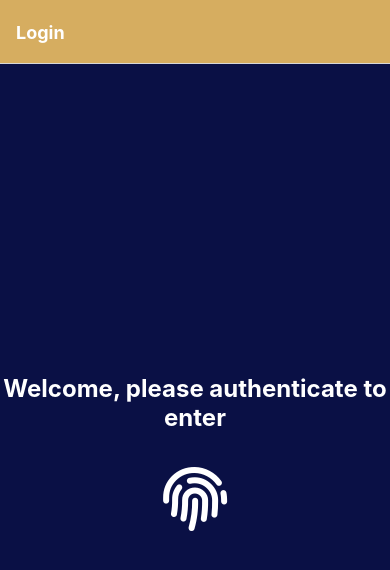
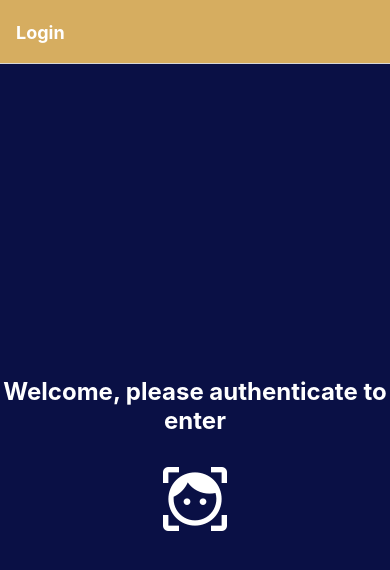
Before and after one commit to ThyToast/SafeLedger, a React Native app: screen /Login in a window 390 px wide. Shown: the top 570 px of the page. Built offline with nearby package versions, Linux system fonts and the light colour scheme.

Commit message:
feature: moved local auth logic to hook

```diff
--- /dev/null
+++ b/app/src/hooks/useBiometricAuthentication.ts
@@ -0,0 +1,48 @@
+import * as LocalAuthentication from "expo-local-authentication";
+import { Alert, Platform, ToastAndroid } from "react-native";
+import { loginSlice } from "../../redux/appSlice";
+import { useAppSelector, useAppDispatch } from "./useRedux";
+
+interface useBiometricAuthenticationProps {
+  onSuccess?: () => void;
+  onUserAuthenticated?: () => void;
+}
+
+const useBiometricAuthentication = (props: useBiometricAuthenticationProps) => {
+  const { onSuccess, onUserAuthenticated } = props;
+  const isAuthenticated = useAppSelector((state) => state.login.loggedIn);
+  const isAndroid = Platform.OS === "android";
+
+  const authenticateFirstTime = async () => {
+    const message = "Please set authentication method on your device";
+    const hasHardwareAuth =
+      (await LocalAuthentication.hasHardwareAsync()) &&
+      (await LocalAuthentication.isEnrolledAsync());
+
+    if (hasHardwareAuth === false) {
+      if (isAndroid) {
+        ToastAndroid.show(message, ToastAndroid.SHORT);
+      } else {
+        Alert.alert(message);
+      }
+    }
+
+    if (
+      !isAuthenticated &&
+      (await LocalAuthentication.authenticateAsync()).success
+    ) {
+      onSuccess?.();
+    } else if (isAuthenticated) {
+      onUserAuthenticated?.();
+    }
+  };
+
+  const authenticate = async () => {
+    const result = await LocalAuthentication.authenticateAsync();
+    return result.success;
+  };
+
+  return { authenticate, authenticateFirstTime, isAuthenticated };
+};
+
+export default useBiometricAuthentication;
--- a/app/views/Login.tsx
+++ b/app/views/Login.tsx
@@ -1,48 +1,43 @@
-import {
-  Alert,
-  Platform,
-  StyleSheet,
-  Text,
-  ToastAndroid,
-  TouchableOpacity,
-  View,
-} from "react-native";
+import { Platform, StyleSheet, TouchableOpacity, View } from "react-native";
+import { Text } from "@rneui/themed";
 import React from "react";
 import FontAwesome5 from "@expo/vector-icons/FontAwesome5";
-import * as LocalAuthentication from "expo-local-authentication";
-import { useAppDispatch, useAppSelector } from "../src/hooks/useRedux";
+import { MaterialCommunityIcons } from "@expo/vector-icons";
+import { useAppDispatch } from "../src/hooks/useRedux";
 import { loginSlice } from "../redux/appSlice";
 import { NativeStackScreenProps } from "@react-navigation/native-stack";
 import { MAIN_COLORS } from "../constants/colors";
+import useBiometricAuthentication from "../src/hooks/useBiometricAuthentication";
 
 type NavProps = NativeStackScreenProps<RootStackParamList, "Login">;
 
 const Login = ({ navigation }: NavProps) => {
-  const isAuthenticated = useAppSelector((state) => state.login.loggedIn);
   const dispatch = useAppDispatch();
+  const isAndroid = Platform.OS === "android";
 
-  const authenticate = async () => {
-    const message = "Please set authentication method on your device";
-    const hasHardwareAuth =
-      (await LocalAuthentication.hasHardwareAsync()) &&
-      (await LocalAuthentication.isEnrolledAsync());
+  const onSuccess = () => {
+    dispatch(loginSlice.actions.logIn());
+    navigation.navigate("Transaction");
+  };
 
-    if (hasHardwareAuth === false) {
-      if (Platform.OS === "android") {
-        ToastAndroid.show(message, ToastAndroid.SHORT);
-      } else {
-        Alert.alert(message);
-      }
+  const onUserAuthenticated = () => navigation.navigate("Transaction");
+
+  const { authenticateFirstTime, isAuthenticated } = useBiometricAuthentication(
+    {
+      onSuccess,
+      onUserAuthenticated,
     }
+  );
 
-    if (!isAuthenticated) {
-      const result = await LocalAuthentication.authenticateAsync();
-      if (result.success) {
-        dispatch(loginSlice.actions.logIn());
-        navigation.navigate("Transaction");
-      }
+  const renderIcon = () => {
+    const iconProps = { size: 64, color: "white" };
+
+    if (isAuthenticated) {
+      return <FontAwesome5 name="arrow-circle-right" {...iconProps} />;
+    } else if (isAndroid) {
+      return <FontAwesome5 name="fingerprint" {...iconProps} />;
     } else {
-      navigation.navigate("Transaction");
+      return <MaterialCommunityIcons name="face-recognition" {...iconProps} />;
     }
   };
 
@@ -53,12 +48,8 @@ const Login = ({ navigation }: NavProps) => {
           ? "Welcome, authenticated user"
           : "Welcome, please authenticate to enter"}
       </Text>
-      <TouchableOpacity hitSlop={16} onPress={authenticate}>
-        <FontAwesome5
-          name={isAuthenticated ? "arrow-circle-right" : "fingerprint"}
-          size={64}
-          color="white"
-        />
+      <TouchableOpacity hitSlop={16} onPress={authenticateFirstTime}>
+        {renderIcon()}
       </TouchableOpacity>
     </View>
   );
--- a/app/views/TransactionScreen.tsx
+++ b/app/views/TransactionScreen.tsx
@@ -8,21 +8,26 @@ import {
   TouchableOpacity,
   View,
 } from "react-native";
-import React from "react";
+import React, { useState } from "react";
 import FontAwesome5 from "@expo/vector-icons/FontAwesome5";
 import { NativeStackScreenProps } from "@react-navigation/native-stack";
-import * as LocalAuthentication from "expo-local-authentication";
 import { MAIN_COLORS } from "../constants/colors";
 import { MainType } from "../typings";
 import useGetTransaction from "../src/hooks/useGetTransaction";
+import useBiometricAuthentication from "../src/hooks/useBiometricAuthentication";
 
 type NavProps = NativeStackScreenProps<RootStackParamList, "Transaction">;
 
 const TransactionScreen = ({ navigation }: NavProps) => {
   const { data, loading, onRefresh, error } = useGetTransaction();
-  const totalAmountSpent = data
+  const [isReveal, setIsReveal] = useState(false);
+  const { authenticate } = useBiometricAuthentication({});
+
+  const totalSpent = data
     ? data?.reduce((sum, data) => sum + data.amount, 0)
     : 0;
+
+  const totalSpentCensored = totalSpent.toString().replace(/./gi, "*");
 
   const refreshControl = (
     <RefreshControl
@@ -38,8 +43,8 @@ const TransactionScreen = ({ navigation }: NavProps) => {
     index,
   }) => {
     const onPress = async () => {
-      const result = await LocalAuthentication.authenticateAsync();
-      if (result.success) {
+      authenticate().then((isSuccess) => {
+        if (isSuccess) {
           navigation.navigate("TransactionDetails", {
             date: item.date,
             amount: item.amount,
@@ -48,6 +53,7 @@ const TransactionScreen = ({ navigation }: NavProps) => {
             transaction_id: item.transaction_id,
           });
         }
+      });
     };
 
     return (
@@ -63,13 +69,36 @@ const TransactionScreen = ({ navigation }: NavProps) => {
     );
   };
 
+  const onPressReveal = async () => {
+    if (isReveal) {
+      setIsReveal(!isReveal);
+      return;
+    }
+
+    authenticate().then((isSuccess) => {
+      if (isSuccess) {
+        setIsReveal(!isReveal);
+      }
+    });
+  };
+
   const renderHeader = () => {
+    const totalSpentText = isReveal ? totalSpent : totalSpentCensored;
     return (
       <View style={styles.headerContainer}>
         <View style={styles.bar} />
+        <View style={styles.headerInnerContainer}>
           <Text
             style={styles.amountSpent}
-        >{`Total amount spent: $${totalAmountSpent}`}</Text>
+          >{`Total amount spent: $${totalSpentText}`}</Text>
+          <TouchableOpacity style={styles.revealIcon} onPress={onPressReveal}>
+            <FontAwesome5
+              name={isReveal ? "eye-slash" : "eye"}
+              size={24}
+              color="black"
+            />
+          </TouchableOpacity>
+        </View>
       </View>
     );
   };
@@ -139,6 +168,7 @@ const styles = StyleSheet.create({
     borderRadius: 32,
     justifyContent: "center",
   },
+  revealIcon: { marginEnd: 16 },
   amountSpent: {
     fontSize: 20,
     padding: 16,
@@ -151,6 +181,7 @@ const styles = StyleSheet.create({
     borderRadius: 16,
     marginVertical: 16,
   },
+  headerInnerContainer: { flexDirection: "row", alignItems: "center" },
   bar: {
     marginTop: 10,
     flexDirection: "row",
```
Lines whose indentation alone changed are shown as unchanged.
